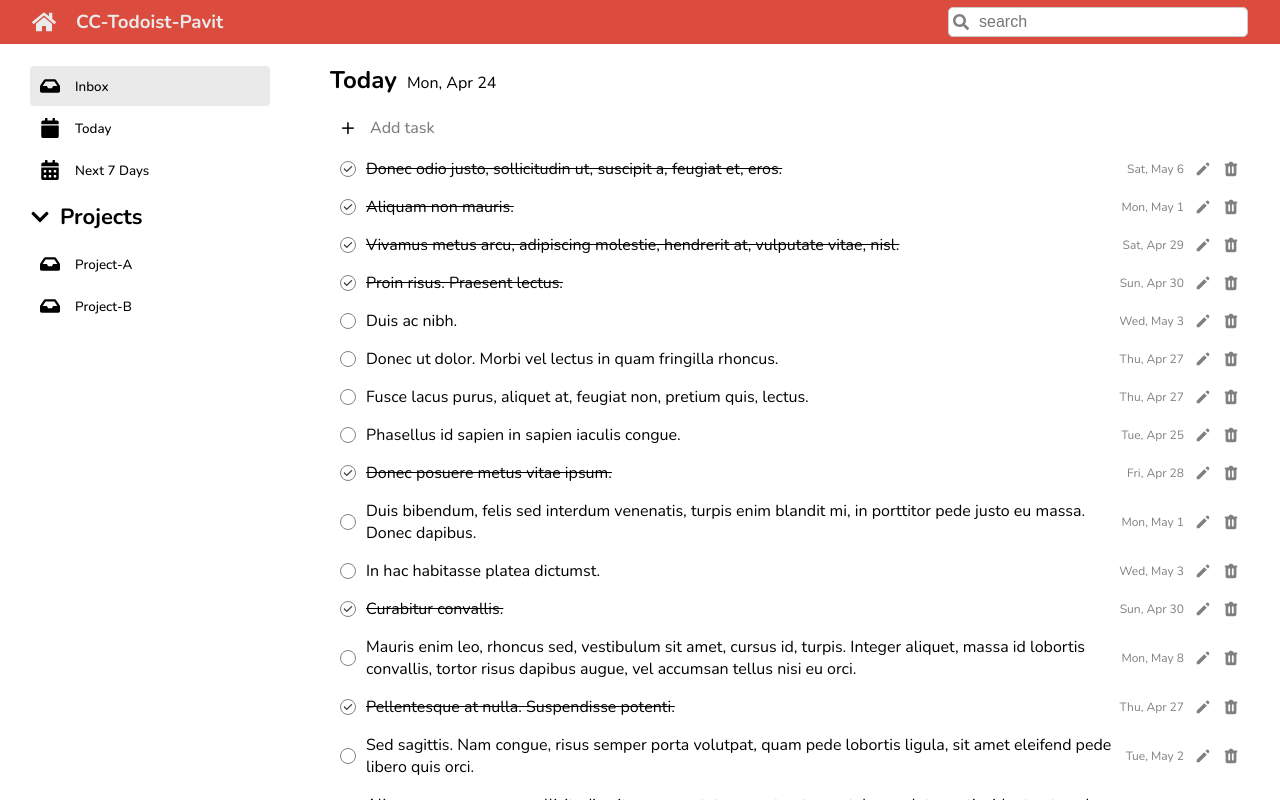
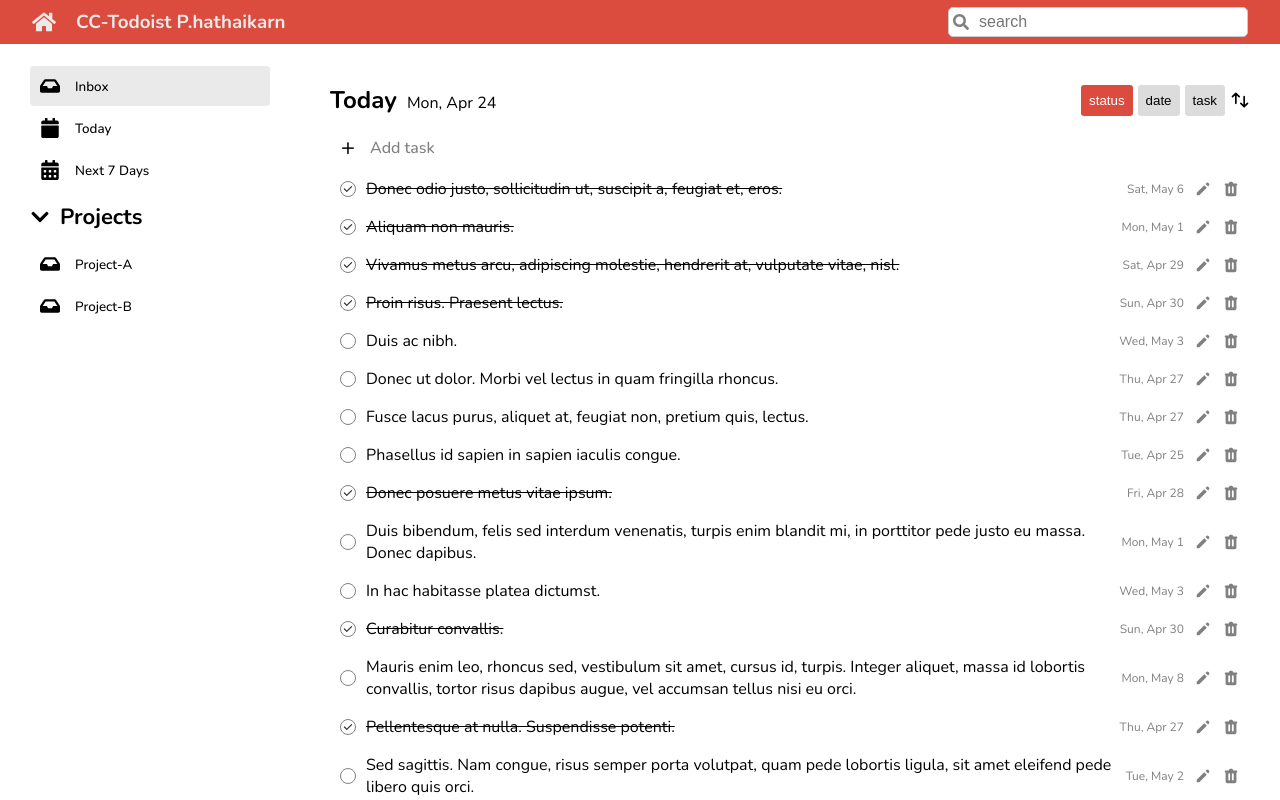
Before and after one commit to Prhathaikarn/React-Todolist, a React (Create React App) app: page / in a window 1280 px wide. Built offline with nearby package versions, Linux system fonts and the light colour scheme.

Commit message:
add button Sort

```diff
--- a/src/components/Header.jsx
+++ b/src/components/Header.jsx
@@ -13,7 +13,7 @@ export function Header({ onSearchText }) {
       <span>
         <FaHome />
       </span>
-      <h3>CC-Todoist-Pavit</h3>
+      <h3>CC-Todoist P.hathaikarn</h3>
 
       {/* SearchBar */}
       <div className="header__search__container">
--- a/src/components/Todo/TodoContent.jsx
+++ b/src/components/Todo/TodoContent.jsx
@@ -1,5 +1,5 @@
 import { v4 as uuidv4 } from 'uuid';
-import { useState } from 'react';
+// import { useState } from 'react';
 import { AddTodo } from './AddTodo';
 import { TodoHeader } from './TodoHeader';
 import { TodoLists } from './TodoLists';
@@ -35,7 +35,7 @@ export function TodoContent({ todos, setTodos }) {
     // #1 FindIndex
     const foundedIndex = todos.findIndex((todoObj) => todoObj.id === todoId);
     // Not founded
-    if (foundedIndex == -1) return;
+    if (foundedIndex === -1) return;
     // Founded
     const newTodos = [...todos];
     // let oldTodoObj = newTodos[foundedIndex]
--- a/src/components/Todo/TodoHeader.jsx
+++ b/src/components/Todo/TodoHeader.jsx
@@ -1,4 +1,6 @@
 import styles from './TodoHeader.module.scss';
+import { HiOutlineSwitchVertical } from 'react-icons/hi';
+import { Button } from '../Common/Button';
 import { getFormattedDate } from '../../utils/DateUtils';
 
 // export function TodoHeader(props) {
@@ -18,8 +20,21 @@ import { getFormattedDate } from '../../utils/DateUtils';
 export function TodoHeader({ title }) {
     return (
         <div className={styles.header}>
+            {/* STATUS-BAR */}
+            <div className={styles.header__status__bar}>
                 <h1>{title}</h1>
                 <p>{getFormattedDate(Date.now())}</p>
             </div>
+
+            {/* CONTROL BAR */}
+            <div className={styles.header__control__bar}>
+                <Button text='status' active={true} />
+                <Button text='date' active={false} />
+                <Button text='task' active={false} />
+                <span className={styles.control__bar__icon}>
+                    <HiOutlineSwitchVertical />
+                </span>
+            </div>
+        </div>
     );
 }
--- a/src/components/Todo/TodoHeader.module.scss
+++ b/src/components/Todo/TodoHeader.module.scss
@@ -1,9 +1,36 @@
+// .header {
+//     display: flex;
+//     gap: 10px;
+//     align-items: baseline;
+//     margin-bottom: 10px;
+
+//     & > h1 {
+//         font-size: 24px;
+//     }
+//     & > span {
+//         font-size: 12px;
+//         color: grey;
+//     }
+// }
+
+/* HeaderTodo */
 .header {
+  display: flex;
+  justify-content: space-between;
+  // margin-bottom: 10px;
+
+  // NEW : for STICKY !!!
+  position: sticky;
+  top: 0;
+  background-color: white;
+  padding-top: 20px;
+  padding-bottom: 10px;
+
+  // move old lay-out to header__status__bar
+  &__status__bar {
       display: flex;
       gap: 10px;
       align-items: baseline;
-  margin-bottom: 10px;
-
       & > h1 {
           font-size: 24px;
       }
@@ -12,3 +39,18 @@
           color: grey;
       }
   }
+
+  &__control__bar {
+      display: flex;
+      align-items: center;
+      gap: 5px;
+  }
+}
+
+.control__bar {
+  &__icon {
+      display: flex;
+      font-size: 20px;
+      cursor: pointer;
+  }
+}
```
Lines whose indentation alone changed are shown as unchanged.
